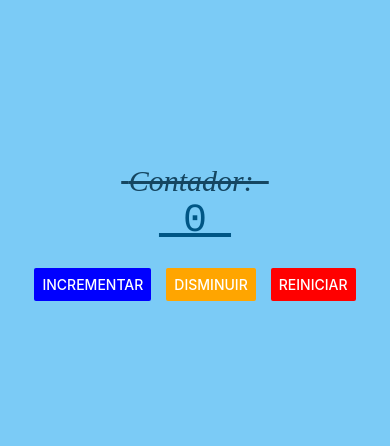
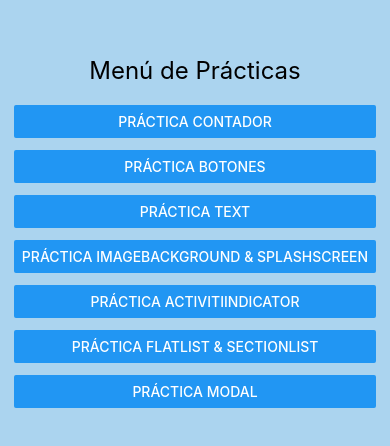
Before and after one commit to 124050133-collab/PAM212, a React Native app in the folder Intro/: screen / in a window 390 px wide. Shown: the part 190-636 px from the top of the page. Built offline with nearby package versions, Linux system fonts and the light colour scheme.

Commit message:
Creación de clases y archivos

```diff
--- a/Intro/App.js
+++ b/Intro/App.js
@@ -1,7 +1,6 @@
-import ContadorScreen from './screens/ContadorScreen';
+import React from 'react';
+import MenuScreen from './screens/MenuScreen';
 
 export default function App() {
-  return (
-    <ContadorScreen></ContadorScreen>
-  );
+  return <MenuScreen />;
 }
--- /dev/null
+++ b/Intro/screens/ActivitiIndScreen.js
@@ -0,0 +1,23 @@
+import { Text, StyleSheet, View } from 'react-native';
+import React from 'react';
+
+export default function ActivitiIndScreen() {
+  return (
+    <View style={styles.container}>
+      <Text style={styles.text}>ActivitiScreen Próximamente...</Text>
+    </View>
+  );
+}
+
+const styles = StyleSheet.create({
+  container: {
+    flex: 1,
+    alignItems: 'center',
+    justifyContent: 'center',
+    backgroundColor: '#f3f3f3',
+  },
+  text: {
+    fontSize: 20,
+    color: '#333',
+  },
+});
--- /dev/null
+++ b/Intro/screens/BotonesScreen.js
@@ -0,0 +1,23 @@
+import { Text, StyleSheet, View } from 'react-native';
+import React from 'react';
+
+export default function BotonesScreen() {
+  return (
+    <View style={styles.container}>
+      <Text style={styles.text}>BotonesScreen Próximamente...</Text>
+    </View>
+  );
+}
+
+const styles = StyleSheet.create({
+  container: {
+    flex: 1,
+    alignItems: 'center',
+    justifyContent: 'center',
+    backgroundColor: '#f3f3f3',
+  },
+  text: {
+    fontSize: 20,
+    color: '#333',
+  },
+});
--- a/Intro/screens/ContadorScreen.js
+++ b/Intro/screens/ContadorScreen.js
@@ -13,7 +13,7 @@ export default function App() {
       <Text style={styles.texto}> Contador:  </Text>
       <Text style={styles.texto2}> {contador} </Text>
 
-      <View style={styles.contenerdorBotones}>
+      <View style={styles.contenedorBotones}>
       <Button color="blue" title="Incrementar" onPress={()=>setContador(contador+1)}/>
       <Button color="orange" title="Disminuir" onPress={()=>setContador(contador-1)}/>
       <Button color="red" title="Reiniciar" onPress={()=>setContador(0)}/>
@@ -28,7 +28,7 @@ export default function App() {
 const styles = StyleSheet.create({
   container: {
     flex: 1,
-    backgroundColor: '#7bcbf6ff',
+    backgroundColor: '#8fd5fbff',
     alignItems: 'center', //mueve los componentes en el eje horizontalmente o eje x
     justifyContent: 'center',
   },
@@ -49,7 +49,7 @@ const styles = StyleSheet.create({
     textDecorationLine: 'underline',
   },
 
-  contenerdorBotones:{
+  contenedorBotones:{
     marginTop:25,
     flexDirection: 'row',
     gap: 15,
--- /dev/null
+++ b/Intro/screens/FlatListScreen.js
@@ -0,0 +1,23 @@
+import { Text, StyleSheet, View } from 'react-native';
+import React from 'react';
+
+export default function FlatListScreen() {
+  return (
+    <View style={styles.container}>
+      <Text style={styles.text}>FlatListScreen Próximamente...</Text>
+    </View>
+  );
+}
+
+const styles = StyleSheet.create({
+  container: {
+    flex: 1,
+    alignItems: 'center',
+    justifyContent: 'center',
+    backgroundColor: '#f3f3f3',
+  },
+  text: {
+    fontSize: 20,
+    color: '#333',
+  },
+});
--- /dev/null
+++ b/Intro/screens/ImageScreen.js
@@ -0,0 +1,23 @@
+import { Text, StyleSheet, View } from 'react-native';
+import React from 'react';
+
+export default function ImageScreen() {
+  return (
+    <View style={styles.container}>
+      <Text style={styles.text}>ImageScreen Próximamente...</Text>
+    </View>
+  );
+}
+
+const styles = StyleSheet.create({
+  container: {
+    flex: 1,
+    alignItems: 'center',
+    justifyContent: 'center',
+    backgroundColor: '#f3f3f3',
+  },
+  text: {
+    fontSize: 20,
+    color: '#333',
+  },
+});
--- /dev/null
+++ b/Intro/screens/MenuScreen.js
@@ -0,0 +1,65 @@
+import { Text, StyleSheet, View, Button } from 'react-native';
+import React, { useState } from 'react';
+import BotonesScreen from './BotonesScreen';
+import ContadorScreen from './ContadorScreen';
+import TextScreen from './TextScreen';
+import ImageScreen from './ImageScreen';
+// import ScrollScreen from './ScrollScreen';
+import ActivitiIndScreen from './ActivitiIndScreen';
+import FlatListScreen from './FlatListScreen';
+import ModalScreen from './ModalScreen';
+
+export default function MenuScreen() {
+  const [screen, setScreen] = useState('menu');
+
+  switch (screen) {
+    case 'contador':
+      return <ContadorScreen />;
+    case 'botones':
+      return <BotonesScreen />;
+    case 'text':
+      return <TextScreen />;
+    case 'image':
+      return <ImageScreen/>;
+   // case 'scroll':
+     // return <ScrollScreen/>;
+    case 'actInd':
+      return <ActivitiIndScreen/>
+    case 'flatList':
+      return <FlatListScreen/>
+    case 'modal':
+      return <ModalScreen/>
+    case 'menu':
+    default:
+      return (
+        <View style={styles.container}>
+          <Text style={styles.title}>Menú de Prácticas</Text>
+          <View style={styles.botonesContainer}>
+            <Button title="Práctica Contador" onPress={() => setScreen('contador')} />
+            <Button title="Práctica Botones" onPress={() => setScreen('botones')} />
+            <Button title="Práctica Text" onPress={() => setScreen('text')} />
+            <Button title="Práctica ImageBackground & SplashScreen" onPress={() => setScreen('image')} />
+            <Button title="Práctica ActivitiIndicator" onPress={() => setScreen('actInd')} />
+            <Button title="Práctica FlatList & SectionList" onPress={() => setScreen('flatList')} />
+            <Button title="Práctica Modal" onPress={() => setScreen('modal')} />
+          </View>
+        </View>
+      );
+  }
+}
+
+const styles = StyleSheet.create({
+  container: {
+    flex: 1,
+    backgroundColor: '#abd4efff',
+    alignItems: 'center',
+    justifyContent: 'center',
+  },
+  title: {
+    fontSize: 24,
+    marginBottom: 20,
+  },
+  botonesContainer: {
+    gap: 12,
+  },
+});
--- /dev/null
+++ b/Intro/screens/ModalScreen.js
@@ -0,0 +1,23 @@
+import { Text, StyleSheet, View } from 'react-native';
+import React from 'react';
+
+export default function ModalScreen() {
+  return (
+    <View style={styles.container}>
+      <Text style={styles.text}>ModalScreen Próximamente...</Text>
+    </View>
+  );
+}
+
+const styles = StyleSheet.create({
+  container: {
+    flex: 1,
+    alignItems: 'center',
+    justifyContent: 'center',
+    backgroundColor: '#f3f3f3',
+  },
+  text: {
+    fontSize: 20,
+    color: '#333',
+  },
+});
--- /dev/null
+++ b/Intro/screens/TextScreen.js
@@ -0,0 +1,59 @@
+import React, { useState } from 'react';
+import { View, Text, TextInput, Alert, Button, StyleSheet } from 'react-native';
+
+export default function TextScreen() {
+  const [nombre, setNombre] = useState('');
+  const [mensaje, setMensaje] = useState('');
+
+  const enviarNombre = () => {
+  if (nombre.trim() === '') {
+     Alert.alert('Error', 'Por favor ingresa un nombre');
+    setMensaje('Por favor ingresa un nombre');
+  } else {
+     Alert.alert('¡Hola!', 'Bienvenidooo, ' + nombre + '!');
+    setMensaje('Bienvenidooo, ' + nombre + '!');
+  }
+};
+
+
+  return (
+    <View style={styles.container}>
+      <Text style={styles.title}>Ingresa tu nombre:</Text>
+      <TextInput
+        style={styles.input}
+        placeholder="Escribe tu nombre"
+        value={nombre}
+        onChangeText={setNombre}
+      />
+      <Button title="Enviar" onPress={enviarNombre} />
+      <Text style={styles.mensaje}>{mensaje}</Text>
+    </View>
+  );
+}
+
+const styles = StyleSheet.create({
+  container:{
+    flex:1,
+    justifyContent:'center',
+    alignItems:'center',
+    padding:20,
+    gap:10
+  },
+  title:{
+    fontSize:25,
+    fontWeight:'bold'
+  },
+  input:{
+    width:'80%',
+    borderWidth:3,
+    borderColor:'#a47bf7ff',
+    padding:12,
+    borderRadius:9
+  },
+  mensaje:{
+    marginTop:20,
+    fontSize:18,
+    color:'#e431f1ff',
+    textAlign:'center'
+  }
+});
```
